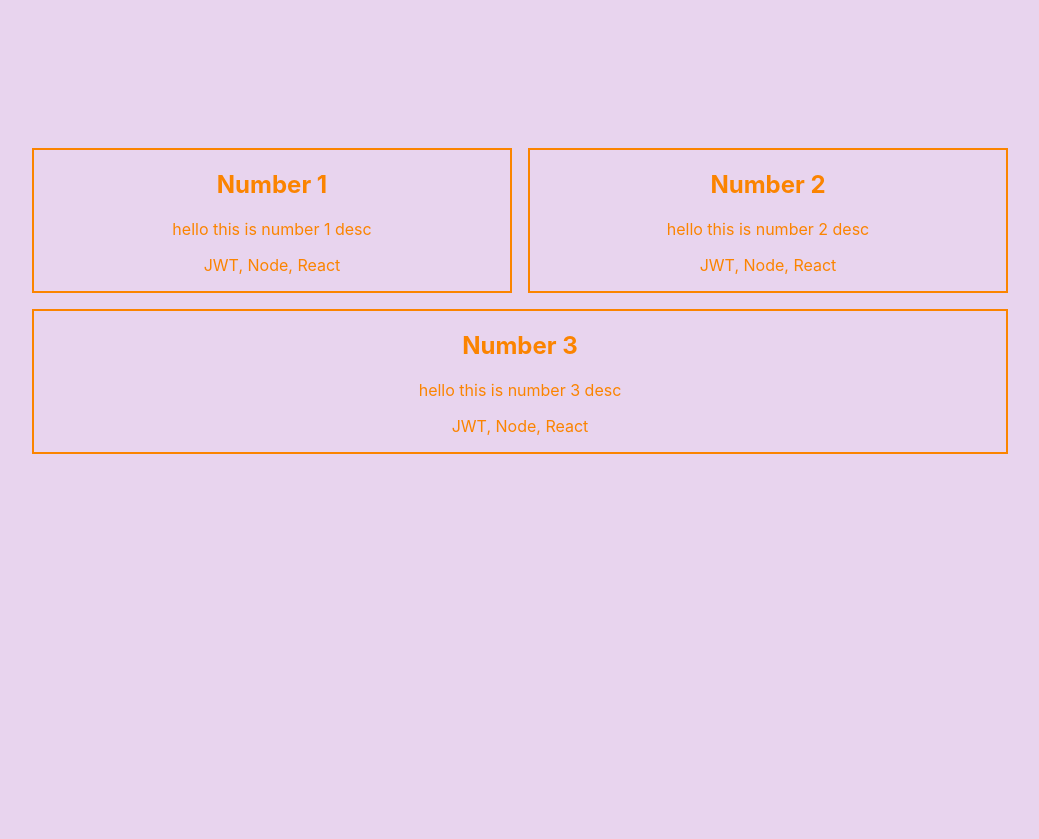
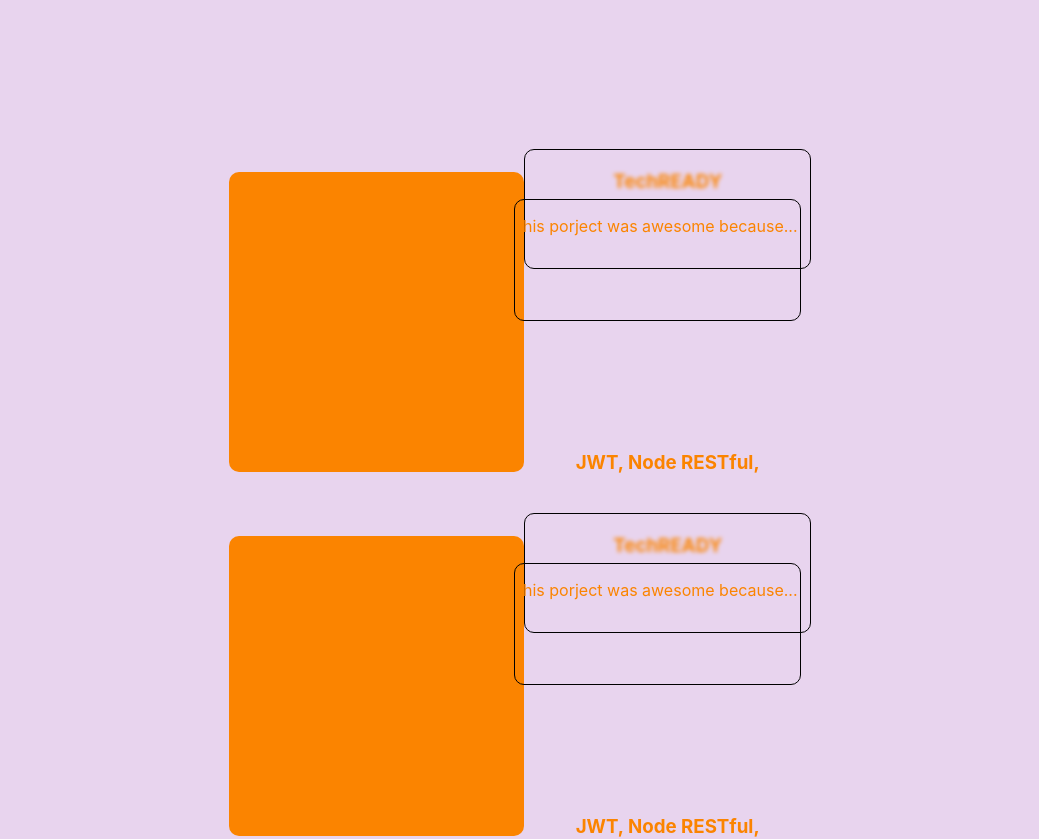
Before and after one commit to lewy192/React-Portfolio, a React (Create React App) app in the folder portfolio/: page /portfolio in a window 1280 px wide. Shown: the part 1540-2379 px from the top of the page, without its empty margins (120-1159 px from the left). Before the commit the page ends 2018 px from the top, so only its background shows below. Built offline with nearby package versions, Linux system fonts and the light colour scheme.

Commit message:
update:project component

```diff
--- a/portfolio/src/components/Pages/Main/Main.js
+++ b/portfolio/src/components/Pages/Main/Main.js
@@ -27,6 +27,8 @@ function Main() {
                     <br />
                     Building has always been my specialty from Lego&reg; to
                     motorbikes and everything in between.
+                    <br />
+                    So lets see what I can build for you.
                 </p>
             </div>
             <Link className="projects-button button" to="/projects">
--- a/portfolio/src/components/Portfolio/Portfolio.css
+++ b/portfolio/src/components/Portfolio/Portfolio.css
@@ -2,6 +2,7 @@
     padding: 1rem;
     display: flex;
     flex-direction: column;
+    justify-content: center;
 }
 
 @media screen and (min-width: 768px) {
--- a/portfolio/src/components/Project/Project.css
+++ b/portfolio/src/components/Project/Project.css
@@ -1,6 +1,10 @@
 .project-card {
     border: 2px solid #fb8400;
     margin: 8px 0;
+}
+
+h3 {
+    margin: 0;
 }
 
 @media screen and (min-width: 768px) {
@@ -9,3 +13,55 @@
         margin: 8px;
     }
 }
+.photo {
+    width: 300px;
+    height: 300px;
+    background-color: #fb8400;
+    border-radius: 10px;
+}
+.description-container {
+    display: flex;
+    flex-direction: column;
+    justify-content: center;
+    max-height: 100%;
+    width: 50%;
+}
+.project-header {
+    margin: 0 auto 1rem auto;
+}
+
+.front-box {
+    flex-shrink: 0;
+    position: relative;
+    backdrop-filter: blur(2px);
+    height: 120px;
+    margin: auto 0;
+    box-sizing: border-box;
+    background-color: transparent;
+    /* background-color: black; */
+    transform: translateX(-20px);
+    border: 1px solid black;
+    border-radius: 10px;
+    top: 50%;
+    transform: translateY(-50%);
+}
+
+.front-box,
+.back-box {
+    flex-shrink: 0;
+    height: 120px;
+    border: 1px solid black;
+    border-radius: 10px;
+    /* top: 50%; */
+}
+.back-box {
+    transform: translate(-10px, -130px);
+    /* border: 1px solid #fb8400; */
+    height: 120px;
+}
+.project {
+    display: flex;
+    align-items: center;
+    height: 300px;
+    margin: 2rem 0;
+}
--- a/portfolio/src/components/Project/Project.js
+++ b/portfolio/src/components/Project/Project.js
@@ -1,17 +1,30 @@
 import react from "react";
 import "./Project.css";
 
+// const trial = `  <div className="project-card">
+// <div
+//     className="project-img"
+//     style={{ backgroundImage: `url(${project.imgUrl})` }}
+// ></div>
+// <div className="project-details">
+//     <h2 className="project-header">{project.name}</h2>
+//     <p className="project-description">{project.description}</p>
+//     <p className="project-technologies">{project.technologies}</p>
+// </div>
+// </div>`
 function Project({ project }) {
     return (
-        <div className="project-card">
-            <div
-                className="project-img"
-                style={{ backgroundImage: `url(${project.imgUrl})` }}
-            ></div>
-            <div className="project-details">
-                <h2 className="project-header">{project.name}</h2>
-                <p className="project-description">{project.description}</p>
-                <p className="project-technologies">{project.technologies}</p>
+        <div className="project">
+            <div className="photo"></div>
+            <div className="description-container">
+                <h3 className="project-header">TechREADY</h3>
+                <div className="front-box"></div>
+                <div className="back-box">
+                    <p className="project-description">
+                        this porject was awesome because...
+                    </p>
+                </div>
+                <h3 className="tech-list">JWT, Node RESTful,</h3>
             </div>
         </div>
     );
```
